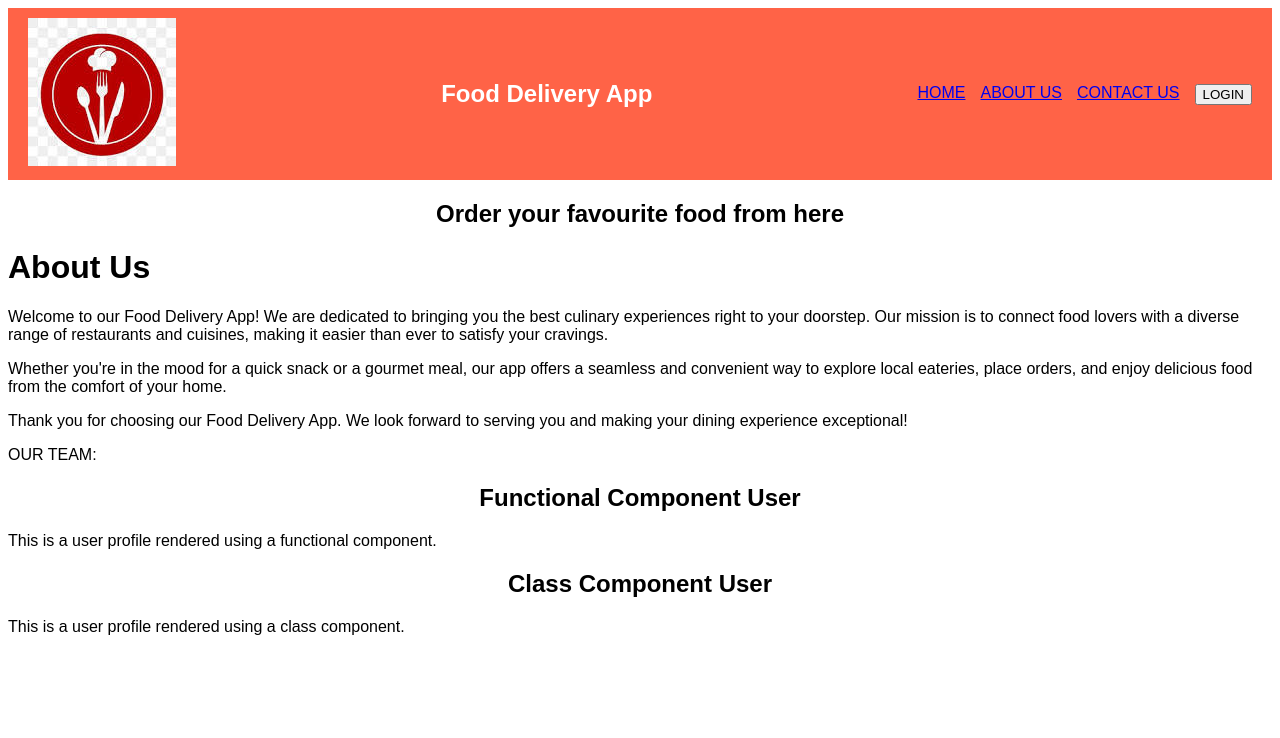
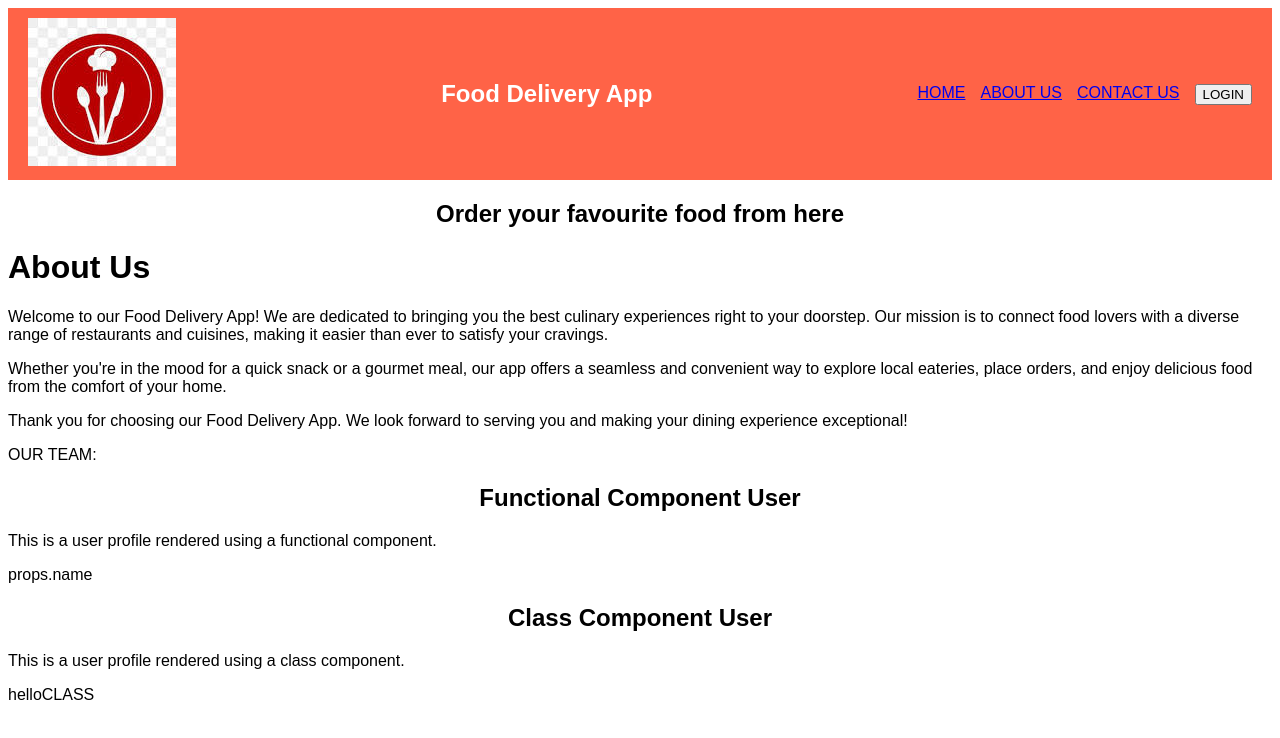
Before and after one commit to DAWAR-666/FOOD-DELIVERY-APP, a React (Vite) app: page /about in a window 1280 px wide. Shown: the top 738 px of the page. Built offline with nearby package versions, Linux system fonts and the light colour scheme.

Commit message:
defined component to access props

```diff
--- a/src/components/UserClass.jsx
+++ b/src/components/UserClass.jsx
@@ -1,10 +1,14 @@
 import React from "react";
 class UserClass extends React.Component{
+    constructor(props){
+        super(props);
+    };
     render(){
         return(
             <div>
                 <h2>Class Component User</h2>
                 <p>This is a user profile rendered using a class component.</p>
+                <p>{this.props.name}</p>
             </div>
         );
     }
--- a/src/components/UserFunc.jsx
+++ b/src/components/UserFunc.jsx
@@ -3,7 +3,7 @@ const UserFunc=(props)=>{
         <div>
             <h2>Functional Component User</h2>
             <p>This is a user profile rendered using a functional component.</p>
-
+            <p>props.name</p>
         </div>
     );
 }
```
